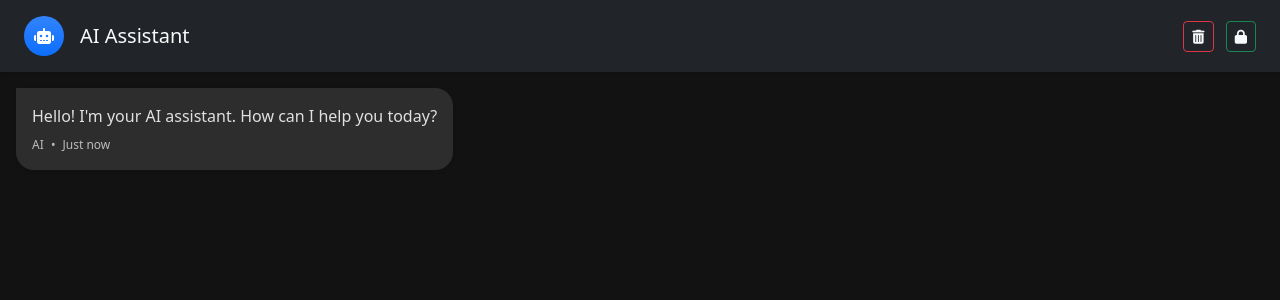
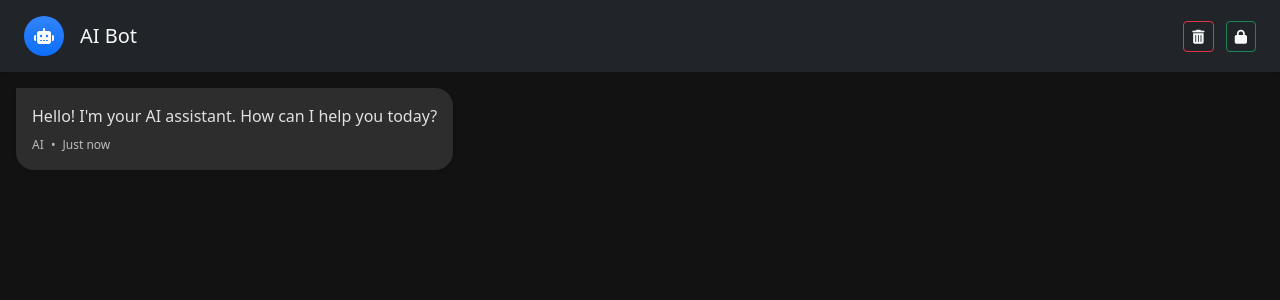
Before and after one commit to ParmarManthanrajsinh/AI-Bot-in-PHP, a PHP site: page / in a window 1280 px wide. Shown: the top 300 px of the page. Run offline with PHP 8.4, Linux system fonts and the light colour scheme; data comes from the database, SQL or seed files in the repository; data that the repository does not hold is empty.

Commit message:
style: update UI elements for consistency and modern look
Change background color in login page

```diff
--- a/admin/login.php
+++ b/admin/login.php
@@ -60,7 +60,7 @@ $conn->close();
     <link rel="stylesheet" href="https://cdnjs.cloudflare.com/ajax/libs/font-awesome/6.0.0/css/all.min.css">
     <style>
         body {
-            background-color: #f8f9fa;
+            background-color:rgb(36, 37, 39);
             height: 100vh;
             display: flex;
             align-items: center;
--- a/index.php
+++ b/index.php
@@ -82,7 +82,7 @@ $conn->close();
 <head>
     <meta charset="UTF-8">
     <meta name="viewport" content="width=device-width, initial-scale=1.0">
-    <title>AI Chat Assistant</title>
+    <title>AI Chat Bot</title>
     <!-- Bootstrap CSS -->
     <link href="https://cdn.jsdelivr.net/npm/bootstrap@5.3.0/dist/css/bootstrap.min.css" rel="stylesheet">
     <!-- Font Awesome for icons -->
@@ -224,7 +224,7 @@ $conn->close();
                     style="width: 40px; height: 40px;">
                     <i class="fas fa-robot text-white"></i>
                 </div>
-                <h1 class="h5 mb-0 ms-3">AI Assistant</h1>
+                <h1 class="h5 mb-0 ms-3">AI Bot</h1>
             </div>
             <div>
                 <form method="POST" class="d-inline">
```
